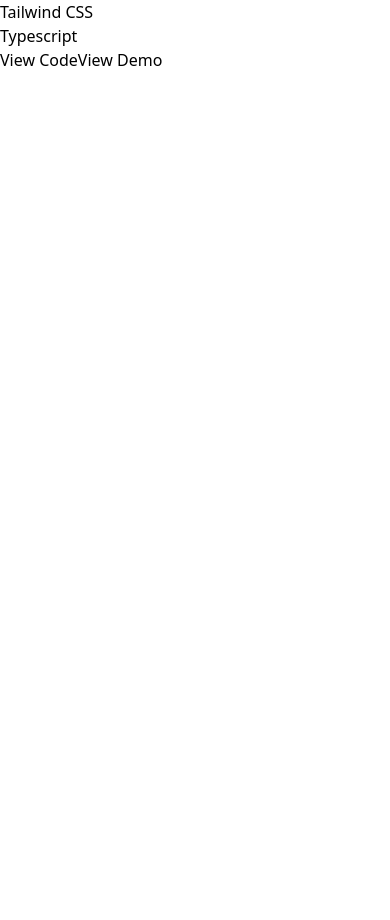
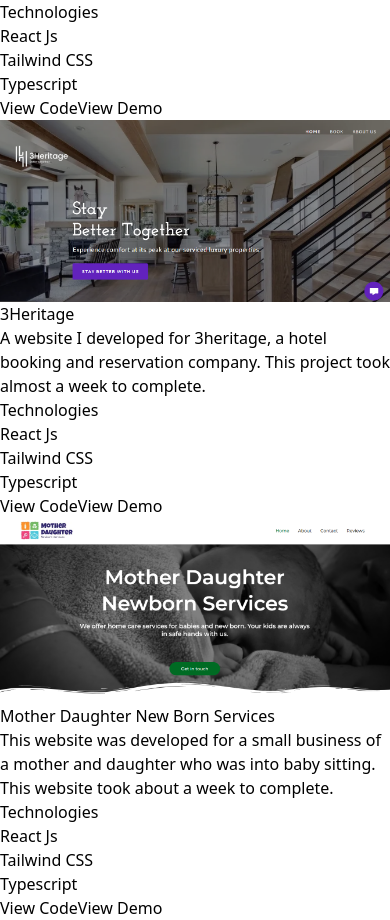
Before and after one commit to Hue-Ray/portfolio-version-2, a React (Vite) app: page / in a window 390 px wide. Shown: the part 4660-5580 px from the top of the page. Before the commit the page ends 4732 px from the top, so only its background shows below. Built offline with nearby package versions, Linux system fonts and the light colour scheme; a web font is replaced by a local one.

Commit message:
added more projects

```diff
--- a/src/index.css
+++ b/src/index.css
@@ -40,7 +40,7 @@
     @apply text-sm font-bold md:text-xl lg:text-2xl py-2
   }
   .description{
-    @apply text-xs md:text-sm lg:text-lg xl:text-xl opacity-50
+    @apply text-xs md:text-sm lg:text-sm xl:text-xl opacity-70
   }
 
 }
--- a/src/pages/Projects.jsx
+++ b/src/pages/Projects.jsx
@@ -1,5 +1,7 @@
 import React from 'react';
 import NetflixCloneImg from '../assets/netflix-clone-image.png';
+import HeritageImg from '../assets/3heritage-img.png';
+import BabySittingImg from '../assets/babysiting-img.png';
 
 function Projects() {
   return (
@@ -12,7 +14,7 @@
       <div className=''>
       <div className=''>
        <p className='sub-heading'>Netflix Clone</p>
-        <p className='description'>A project to polish my skill in fetching API and using the css framework ”Tailwind” as a main styling tool. This project took 2 days to complete and i am still working on it to make it better.</p>
+        <p className='description'>A collaborated project to polish my skill in fetching API and using the css framework ”Tailwind” as a main styling tool. I developed the landing page while the signUp page was developed by <a href=''>Boluwatife Awoyemi</a> This project took 2 days to complete and i am still working on it to make it better.</p>
        </div>
         <div>
         <p className='sup-heading'>Technologies</p>
@@ -24,10 +26,70 @@
         </div>
         <div className='mt-4'>
       <a href='https://github.com/Hue-Ray/netflix-project'>
-      <button className='btn bg-black p-2 px-4 mr-4 rounded-lg text-white font-light text-xs md:text-sm lg:text-lg'>View Code</button>
+      <button className='btn bg-black p-2 px-4 mr-4 rounded-lg text-white font-light text-xs md:text-sm lg:text-lg hover:bg-white hover:border box-border border-black hover:text-black'>View Code</button>
       </a>
        <a href='https://netflix-project-dusky.vercel.app/'>
-       <button className='btn border-2 p-2 px-4 rounded-lg text-black font-light text-xs md:text-sm lg:text-lg'>View Demo</button>
+       <button className='btn border box-border border-black p-2 px-4 rounded-lg text-black font-light text-xs md:text-sm lg:text-lg hover:bg-black hover:text-white transition-all ease-in-out'>View Demo</button>
+       </a>
+       </div>
+      </div>
+      </div>
+
+      <div className='projects pb-10 md:flex justify-evenly w-[100%] gap-5'>
+       <div className=''>
+       <img className='rounded-xl w-auto' src={HeritageImg} alt="" />
+       </div>
+      <div className=''>
+      <div className=''>
+       <p className='sub-heading'>3Heritage</p>
+        <p className='description'>
+          A website I developed for 3heritage, a hotel booking and reservation company. This project took almost a week to complete.
+        </p>
+       </div>
+        <div>
+        <p className='sup-heading'>Technologies</p>
+        <ul className='description'>
+          <li>React Js</li>
+          <li>Tailwind CSS</li>
+          <li>Typescript</li>
+        </ul>
+        </div>
+        <div className='mt-4'>
+      <a href='#'>
+      <button className='btn bg-black p-2 px-4 mr-4 rounded-lg text-white font-light text-xs md:text-sm lg:text-lg hover:bg-white hover:border box-border border-black hover:text-black'>View Code</button>
+      </a>
+       <a href='#'>
+       <button className='btn border box-border border-black p-2 px-4 rounded-lg text-black font-light text-xs md:text-sm lg:text-lg hover:bg-black hover:text-white transition-all ease-in-out'>View Demo</button>
+       </a>
+       </div>
+      </div>
+      </div>
+
+      <div className='projects pb-10 md:flex justify-evenly w-[100%] gap-5'>
+       <div className=''>
+       <img className='rounded-xl w-auto' src={BabySittingImg} alt="" />
+       </div>
+      <div className=''>
+      <div className=''>
+       <p className='sub-heading'>Mother Daughter New Born Services</p>
+        <p className='description'>
+          This website was developed for a small business of a mother and daughter who was into baby sitting. This website took about a week to complete.
+        </p>
+       </div>
+        <div>
+        <p className='sup-heading'>Technologies</p>
+        <ul className='description'>
+          <li>React Js</li>
+          <li>Tailwind CSS</li>
+          <li>Typescript</li>
+        </ul>
+        </div>
+        <div className='mt-4'>
+      <a href='#'>
+      <button className='btn bg-black p-2 px-4 mr-4 rounded-lg text-white font-light text-xs md:text-sm lg:text-lg hover:bg-white hover:border box-border border-black hover:text-black'>View Code</button>
+      </a>
+       <a href='https://motherdaughternewbornservices.com/'>
+       <button className='btn border box-border border-black p-2 px-4 rounded-lg text-black font-light text-xs md:text-sm lg:text-lg hover:bg-black hover:text-white transition-all ease-in-out'>View Demo</button>
        </a>
        </div>
       </div>
```
Also changed, not shown: src/assets/3heritage-img.png (added), src/assets/babysiting-img.png (added).
